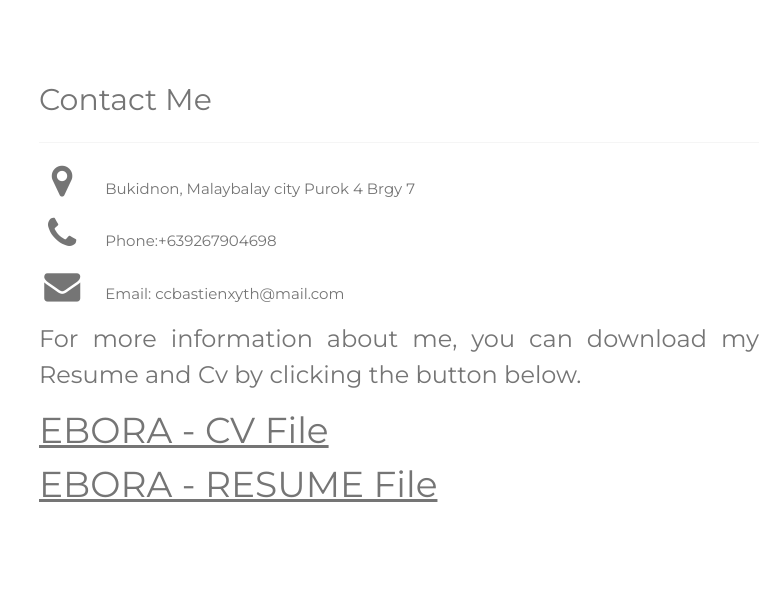
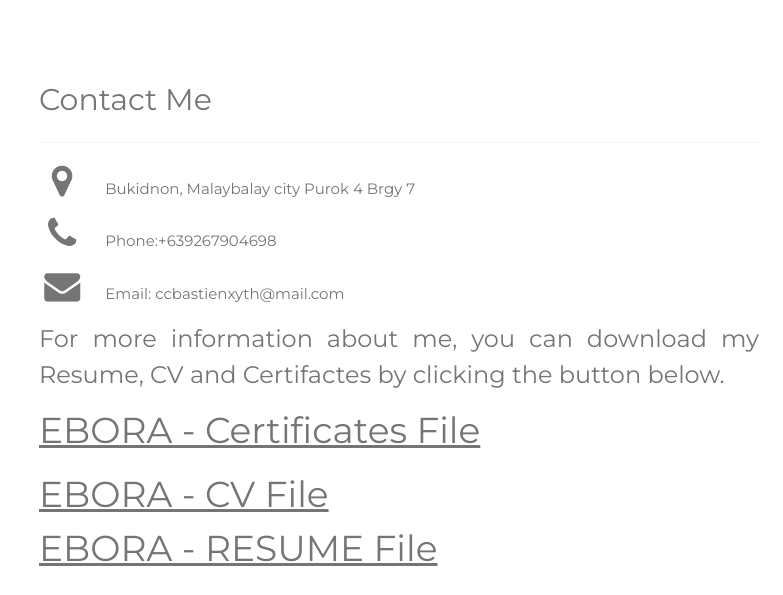
Before and after one commit to xvirtz28/xvirtz28, a plain HTML site: page index.html in a window 1280 px wide. Shown: the part 2046-2641 px from the top of the page, without its empty margins (497-1280 px from the left). Drawn offline with nearby package versions, Linux system fonts and the light colour scheme.

Commit message:
Update index.html

```diff
--- a/index.html
+++ b/index.html
@@ -91,7 +91,8 @@
       <p><i class="fa fa-envelope fa-fw w3-xxlarge w3-margin-right"> </i> Email: ccbastienxyth@mail.com</p>
     </div>
     <div>
-      <h3> For more information about me, you can download my Resume and Cv by clicking the button below.</h3>
+      <h3> For more information about me, you can download my Resume, CV and Certifactes by clicking the button below.</h3>
+      <h1> <a href="https://drive.google.com/drive/folders/1pkPIoZo3W44kGk6aYgvEdFzLON0LBCwu?usp=drive_link"> EBORA - Certificates File</a>
    <h1> <a href="file/My Cv.pdf" download="My Cv.pdf"> EBORA - CV File</a>
     <div>
     <a href="file/My Resume.pdf" download="My Resume.pdf">EBORA - RESUME File</a>
```
